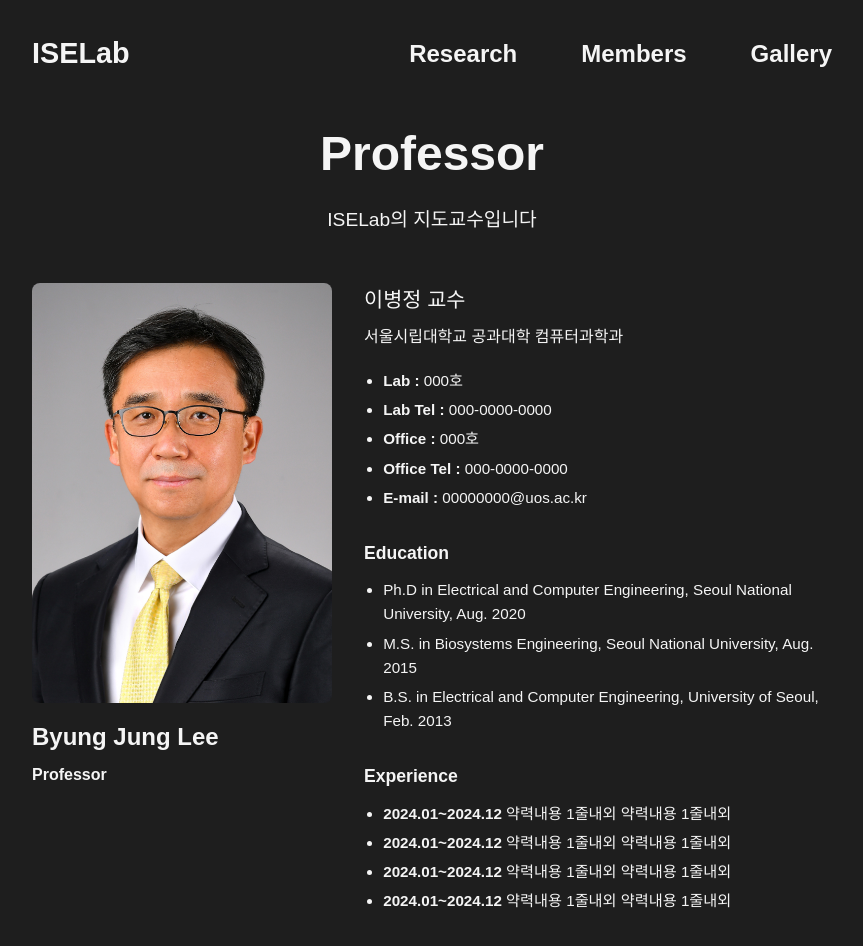
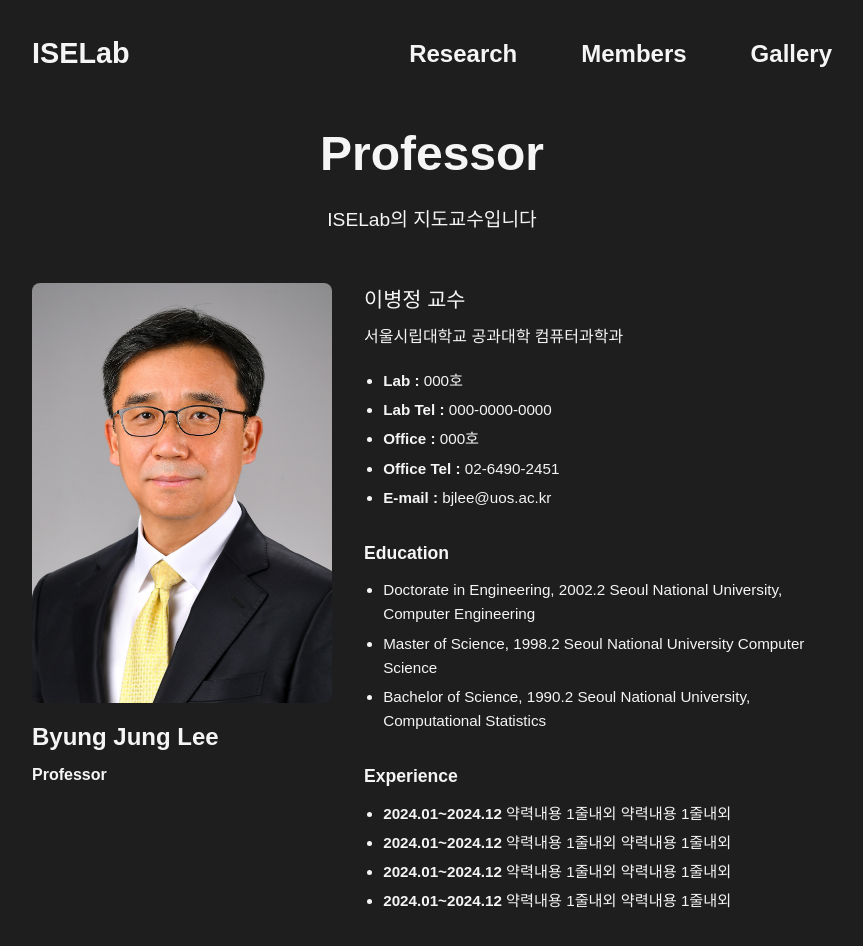
Before and after one commit to norangsuji/SELab-page, a React (Vite) app in the folder SELabPage/: page /professors in a window 1280 px wide. Shown: the top 946 px of the page, without its empty margins (208-1071 px from the left). Built offline with nearby package versions, Linux system fonts and the light colour scheme; a web font is replaced by a local one.

Commit message:
🐛 fix: ProfessorPage 정보 수정

```diff
--- a/SELabPage/src/Pages/Member/ProfessorPage.jsx
+++ b/SELabPage/src/Pages/Member/ProfessorPage.jsx
@@ -37,18 +37,18 @@ function ProfessorPage() {
                 <strong>Office :</strong> 000호
               </li>
               <li>
-                <strong>Office Tel :</strong> 000-0000-0000
+                <strong>Office Tel :</strong> 02-6490-2451
               </li>
               <li>
-                <strong>E-mail :</strong> 00000000@uos.ac.kr
+                <strong>E-mail :</strong> bjlee@uos.ac.kr
               </li>
             </ul>
 
             <SectionTitle>Education</SectionTitle>
             <ul>
-              <li>Ph.D in Electrical and Computer Engineering, Seoul National University, Aug. 2020</li>
-              <li>M.S. in Biosystems Engineering, Seoul National University, Aug. 2015</li>
-              <li>B.S. in Electrical and Computer Engineering, University of Seoul, Feb. 2013</li>
+              <li>Doctorate in Engineering, 2002.2 Seoul National University, Computer Engineering</li>
+              <li>Master of Science, 1998.2 Seoul National University Computer Science</li>
+              <li>Bachelor of Science, 1990.2 Seoul National University, Computational Statistics</li>
             </ul>
 
             <SectionTitle>Experience</SectionTitle>
```
